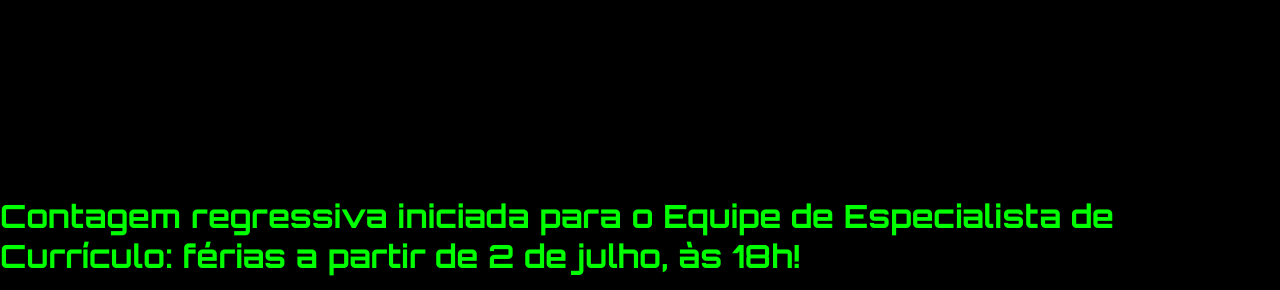
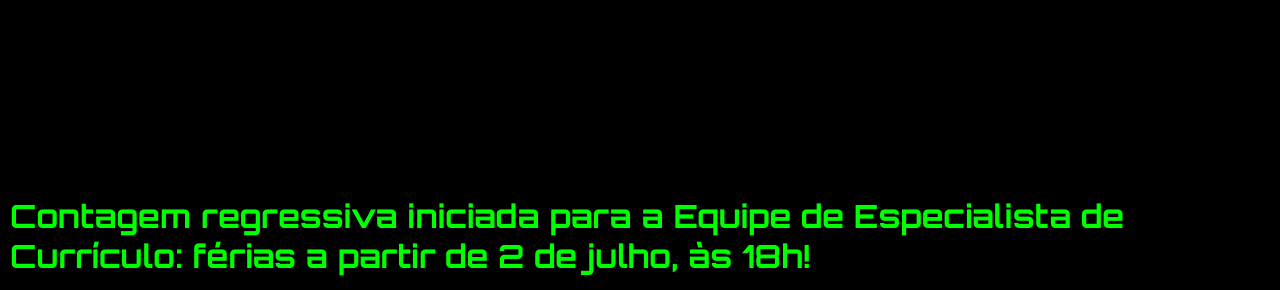
Before and after one commit to Aguinaldofreeeman/countdown, a plain HTML site: page index.html in a window 1280 px wide. Shown: the part 113-403 px from the top of the page. Drawn offline with Linux system fonts and the light colour scheme.

Commit message:
Update index.html

```diff
--- a/index.html
+++ b/index.html
@@ -20,6 +20,8 @@
     h1 {
       font-size: 2em;
       margin-bottom: 20px;
+      margin-left: 10px;
+      margin-right: 10px;
     }
     #countdown {
       font-size: 3em;
@@ -42,7 +44,7 @@
   </style>
 </head>
 <body>
-  <h1>Contagem regressiva iniciada para o Equipe de Especialista de Currículo: férias a partir de 2 de julho, às 18h!</h1>
+  <h1>Contagem regressiva iniciada para a Equipe de Especialista de Currículo: férias a partir de 2 de julho, às 18h!</h1>
   <div id="countdown">Carregando...</div>
   <div id="progress-container">
     <div id="progress-bar"></div>
```
